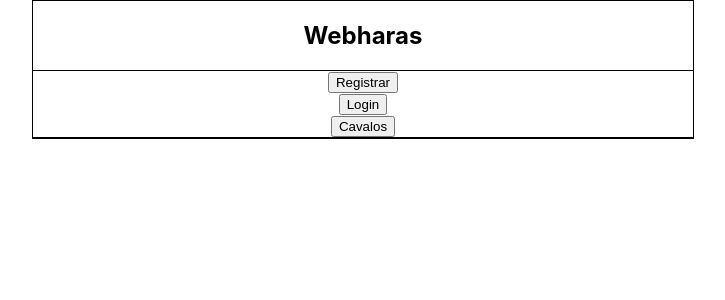
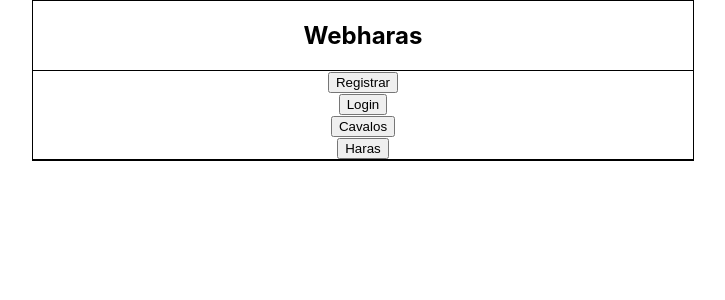
Before and after one commit to csxmaia/webharas, a React (Create React App) app: page / in a window 1280 px wide. Shown: the top 300 px of the page, without its empty margins (277-1002 px from the left). Built offline with nearby package versions, Linux system fonts and the light colour scheme.

Commit message:
Criado Tela de Haras e Cavalos

```diff
--- a/src/App.js
+++ b/src/App.js
@@ -9,6 +9,8 @@ import Home from './pages/Home'
 import Registrar from './pages/Registrar'
 import Listar from './pages/Cavalos/Listar'
 import Cadastrar from  './pages/Cavalos/Cadastrar'
+import CadadastrarHaras from './pages/Haras/Cadastrar'
+import ListarHaras from './pages/Haras/Listar'
 
 function App() {
   return (
@@ -32,6 +34,12 @@ function App() {
                 <Route path="/registrar">
                   <Registrar />
                 </Route>
+                <Route path="/cadastrar/haras">
+                  <CadadastrarHaras/>
+                </Route>
+                <Route path="/haras">
+                  <ListarHaras/>
+                </Route>
                 <Route path="/login">
                   {/* <Login /> */}
                 </Route>
--- a/src/pages/Home.js
+++ b/src/pages/Home.js
@@ -17,6 +17,11 @@ function Home() {
         {/* <div>
           <Link to="/admin"><button>Admin</button></Link>
         </div> */}
+        <div>
+          <Link to="/haras"><button>Haras</button></Link>
+        </div>
+
+
       </div>
     </div>
   )
```
